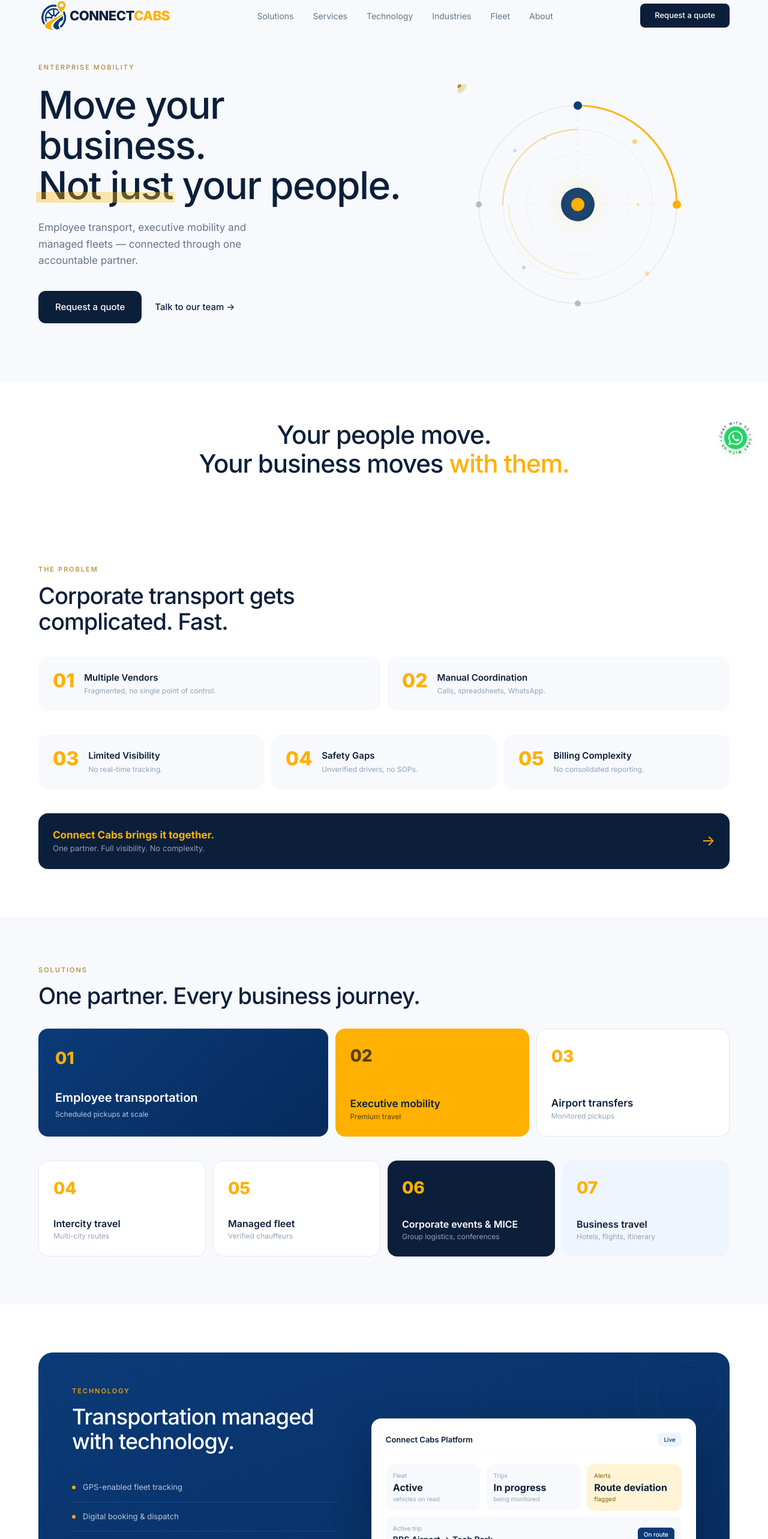
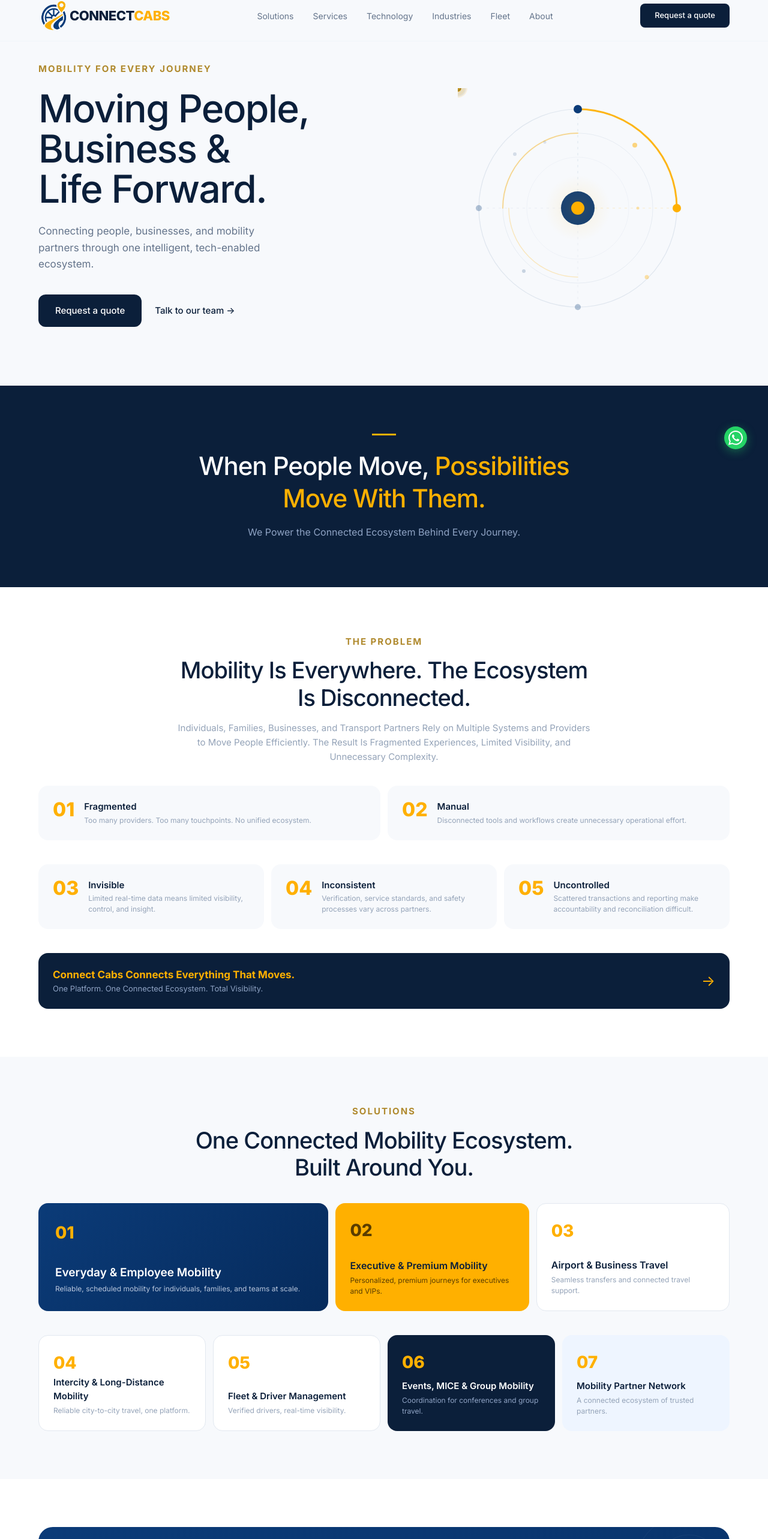
Before and after one commit to KharabelaParida/connectcabs-website, a Next.js app: page / in a window 1280 px wide. Shown: the part 16-2582 px from the top of the page at 60% size. Built offline with nearby package versions, Linux system fonts and the light colour scheme.

Commit message:
Update homepage copy: Transition Quote, Problem, Solutions, Technology sections + eyebrow label sync

```diff
--- a/src/app/page.tsx
+++ b/src/app/page.tsx
@@ -18,11 +18,7 @@
     <>
       <Navbar />
       <Hero />
-      <TransitionQuote
-        line1="Your people move."
-        line2="Your business moves"
-        highlight="with them."
-      />
+      <TransitionQuote/>
       <ProblemSection />
       <SolutionsBento />
       <TechnologySection />
--- a/src/components/Hero.tsx
+++ b/src/components/Hero.tsx
@@ -26,8 +26,8 @@
           <circle cx="315" cy="315" r="3.5" fill="#FFB000" />
         </svg>
         <FadeIn>
-          <span className="text-[11px] font-medium tracking-[2px] uppercase text-[var(--label-gold)] block mb-5">
-            Enterprise mobility
+          <span className="text-[15px] font-bold tracking-[2px] uppercase text-[var(--label-gold)] block mb-5">
+            Mobility for Every Journey
           </span>
         </FadeIn>
 
@@ -35,23 +35,10 @@
           {/* Left: copy */}
           <FadeIn>
             <h1 className="text-[42px] md:text-[56px] lg:text-[64px] font-medium leading-[1.05] tracking-tight text-[var(--dark)] mb-6">
-              Move your<br />business.<br />
-              <span className="relative inline-block">
-                Not just
-                <span
-                  className="absolute left-[-4px] right-[-4px] bottom-1 h-[18px] rounded-sm"
-                  style={{
-                    background: "linear-gradient(90deg, var(--gold), var(--bright-gold))",
-                    opacity: 0.35,
-                    zIndex: 0,
-                  }}
-                />
-              </span>{" "}
-              your people.
+              Moving People, Business &<br />Life Forward.<br />
             </h1>
             <p className="text-[var(--muted)] text-[17px] leading-relaxed mb-9 max-w-[420px]">
-              Employee transport, executive mobility and managed fleets — connected
-              through one accountable partner.
+              Connecting people, businesses, and mobility partners through one intelligent, tech-enabled ecosystem.
             </p>
             <div className="flex gap-3.5 flex-wrap items-center">
               <Link
--- a/src/components/ProblemSection.tsx
+++ b/src/components/ProblemSection.tsx
@@ -3,27 +3,34 @@
 import FadeIn from "./FadeIn";
 
 const problems = [
-  { n: "01", title: "Multiple Vendors", desc: "Fragmented, no single point of control." },
-  { n: "02", title: "Manual Coordination", desc: "Calls, spreadsheets, WhatsApp." },
-  { n: "03", title: "Limited Visibility", desc: "No real-time tracking." },
-  { n: "04", title: "Safety Gaps", desc: "Unverified drivers, no SOPs." },
-  { n: "05", title: "Billing Complexity", desc: "No consolidated reporting." },
+  { n: "01", title: "Fragmented", desc: "Too many providers. Too many touchpoints. No unified ecosystem." },
+  { n: "02", title: "Manual", desc: "Disconnected tools and workflows create unnecessary operational effort." },
+  { n: "03", title: "Invisible", desc: "Limited real-time data means limited visibility, control, and insight." },
+  { n: "04", title: "Inconsistent", desc: "Verification, service standards, and safety processes vary across partners." },
+  { n: "05", title: "Uncontrolled", desc: "Scattered transactions and reporting make accountability and reconciliation difficult." },
 ];
 
 export default function ProblemSection() {
   return (
     <section className="py-20">
       <div className="max-w-[1200px] mx-auto px-6">
+        <div className="text-center max-w-[700px] mx-auto mb-9">
           <FadeIn>
-          <span className="text-[11px] font-medium tracking-[2px] uppercase text-[var(--label-gold)] block mb-3.5">
-            The problem
+            <span className="text-[15px] font-bold tracking-[2px] uppercase text-[var(--label-gold)] block mb-3.5">
+              The Problem
             </span>
           </FadeIn>
           <FadeIn>
-          <h2 className="text-[28px] md:text-[34px] lg:text-[38px] font-medium tracking-tight text-[var(--dark)] mb-9 max-w-[480px] leading-[1.15]">
-            Corporate transport gets complicated. Fast.
+            <h2 className="text-[28px] md:text-[34px] lg:text-[38px] font-medium tracking-tight text-[var(--dark)] mb-4 leading-[1.2]">
+              Mobility Is Everywhere. The Ecosystem Is Disconnected.
             </h2>
           </FadeIn>
+          <FadeIn delay={0.1}>
+            <p className="text-[var(--muted-light)] text-[15px] leading-[1.6] text-center">
+              Individuals, Families, Businesses, and Transport Partners Rely on Multiple Systems and Providers to Move People Efficiently. The Result Is Fragmented Experiences, Limited Visibility, and Unnecessary Complexity.
+            </p>
+          </FadeIn>
+        </div>
 
         {/* Row 1: 2 cards */}
         <div className="grid grid-cols-1 sm:grid-cols-2 gap-3 mb-10">
@@ -67,10 +74,10 @@
             hover:-translate-y-1 transition-transform duration-300">
             <div>
               <div className="text-[var(--gold)] text-[17px] font-bold">
-                Connect Cabs brings it together.
+                Connect Cabs Connects Everything That Moves.
               </div>
               <div className="text-[var(--soft-navy)] text-[13px]">
-                One partner. Full visibility. No complexity.
+                One Platform. One Connected Ecosystem. Total Visibility.
               </div>
             </div>
             <span className="text-[var(--gold)] text-[24px] hidden sm:block">→</span>
--- a/src/components/SolutionsBento.tsx
+++ b/src/components/SolutionsBento.tsx
@@ -6,53 +6,55 @@
   return (
     <section id="solutions" className="py-20 bg-[var(--off-white)]">
       <div className="max-w-[1200px] mx-auto px-6">
+        <div className="text-center max-w-[700px] mx-auto mb-9">
           <FadeIn>
-          <span className="text-[11px] font-medium tracking-[2px] uppercase text-[var(--label-gold)] block mb-3.5">
+            <span className="text-[15px] font-bold tracking-[2px] uppercase text-[var(--label-gold)] block mb-3.5">
               Solutions
             </span>
           </FadeIn>
           <FadeIn>
-          <h2 className="text-[28px] md:text-[34px] lg:text-[38px] font-medium tracking-tight text-[var(--dark)] mb-8 leading-[1.15]">
-            One partner. Every business journey.
+            <h2 className="text-[28px] md:text-[34px] lg:text-[38px] font-medium tracking-tight text-[var(--dark)] mb-4 leading-[1.2]">
+              One Connected Mobility Ecosystem. Built Around You.
             </h2>
           </FadeIn>
+        </div>
 
         {/* Row 1: 3 cards */}
         <div className="grid grid-cols-1 md:grid-cols-[1.5fr_1fr_1fr] gap-3 mb-10">
           <FadeIn>
             <div
-              className="rounded-2xl p-7 min-h-[180px] flex flex-col justify-between
+              className="rounded-2xl p-7 min-h-[180px] flex flex-col justify-between text-left
                 hover:scale-[1.01] transition-transform duration-300"
               style={{ background: "linear-gradient(135deg, var(--navy), var(--deep-navy))" }}
             >
               <span className="text-[var(--gold)] text-[28px] font-extrabold">01</span>
               <div>
-                <div className="text-white text-[20px] font-semibold mb-1">Employee transportation</div>
-                <div className="text-[#B8C6DC] text-[12px]">Scheduled pickups at scale</div>
+                <div className="text-white text-[19px] font-semibold mb-1">Everyday & Employee Mobility</div>
+                <div className="text-[#B8C6DC] text-[12px]">Reliable, scheduled mobility for individuals, families, and teams at scale.</div>
               </div>
             </div>
           </FadeIn>
           <FadeIn delay={0.08}>
             <div
-              className="bg-[var(--gold)] rounded-2xl p-6 min-h-[180px] flex flex-col justify-between
+              className="bg-[var(--gold)] rounded-2xl p-6 min-h-[180px] flex flex-col justify-between text-left
                 hover:scale-[1.02] transition-transform duration-300"
             >
               <span className="text-[var(--dark-gold)] text-[28px] font-extrabold">02</span>
               <div>
-                <div className="text-[var(--dark)] text-[17px] font-semibold">Executive mobility</div>
-                <div className="text-[var(--dark-gold)] text-[12px]">Premium travel</div>
+                <div className="text-[var(--dark)] text-[16px] font-semibold mb-1">Executive & Premium Mobility</div>
+                <div className="text-[var(--dark-gold)] text-[12px]">Personalized, premium journeys for executives and VIPs.</div>
               </div>
             </div>
           </FadeIn>
           <FadeIn delay={0.16}>
             <div
-              className="bg-white border border-[var(--border)] rounded-2xl p-6 min-h-[180px] flex flex-col justify-between
+              className="bg-white border border-[var(--border)] rounded-2xl p-6 min-h-[180px] flex flex-col justify-between text-left
                 hover:scale-[1.02] transition-transform duration-300"
             >
               <span className="text-[var(--gold)] text-[28px] font-extrabold">03</span>
               <div>
-                <div className="text-[var(--dark)] text-[17px] font-semibold">Airport transfers</div>
-                <div className="text-[var(--muted-light)] text-[12px]">Monitored pickups</div>
+                <div className="text-[var(--dark)] text-[16px] font-semibold mb-1">Airport & Business Travel</div>
+                <div className="text-[var(--muted-light)] text-[12px]">Seamless transfers and connected travel support.</div>
               </div>
             </div>
           </FadeIn>
@@ -62,49 +64,49 @@
         <div className="grid grid-cols-1 sm:grid-cols-2 md:grid-cols-4 gap-3">
           <FadeIn>
             <div
-              className="bg-white border border-[var(--border)] rounded-2xl p-6 min-h-[160px] flex flex-col justify-between
+              className="bg-white border border-[var(--border)] rounded-2xl p-6 min-h-[160px] flex flex-col justify-between text-left
                 hover:scale-[1.02] transition-transform duration-300"
             >
               <span className="text-[var(--gold)] text-[28px] font-extrabold">04</span>
               <div>
-                <div className="text-[var(--dark)] text-[16px] font-semibold">Intercity travel</div>
-                <div className="text-[var(--muted-light)] text-[12px]">Multi-city routes</div>
+                <div className="text-[var(--dark)] text-[15px] font-semibold mb-1">Intercity & Long-Distance Mobility</div>
+                <div className="text-[var(--muted-light)] text-[12px]">Reliable city-to-city travel, one platform.</div>
               </div>
             </div>
           </FadeIn>
           <FadeIn delay={0.08}>
             <div
-              className="bg-white border border-[var(--border)] rounded-2xl p-6 min-h-[160px] flex flex-col justify-between
+              className="bg-white border border-[var(--border)] rounded-2xl p-6 min-h-[160px] flex flex-col justify-between text-left
                 hover:scale-[1.02] transition-transform duration-300"
             >
               <span className="text-[var(--gold)] text-[28px] font-extrabold">05</span>
               <div>
-                <div className="text-[var(--dark)] text-[16px] font-semibold">Managed fleet</div>
-                <div className="text-[var(--muted-light)] text-[12px]">Verified chauffeurs</div>
+                <div className="text-[var(--dark)] text-[15px] font-semibold mb-1">Fleet & Driver Management</div>
+                <div className="text-[var(--muted-light)] text-[12px]">Verified drivers, real-time visibility.</div>
               </div>
             </div>
           </FadeIn>
           <FadeIn delay={0.16}>
             <div
-              className="bg-[var(--dark)] rounded-2xl p-6 min-h-[160px] flex flex-col justify-between
+              className="bg-[var(--dark)] rounded-2xl p-6 min-h-[160px] flex flex-col justify-between text-left
                 hover:scale-[1.01] transition-transform duration-300"
             >
               <span className="text-[var(--gold)] text-[28px] font-extrabold">06</span>
               <div>
-                <div className="text-white text-[16px] font-semibold">Corporate events & MICE</div>
-                <div className="text-[var(--soft-navy)] text-[12px]">Group logistics, conferences</div>
+                <div className="text-white text-[15px] font-semibold mb-1">Events, MICE & Group Mobility</div>
+                <div className="text-[var(--soft-navy)] text-[12px]">Coordination for conferences and group travel.</div>
               </div>
             </div>
           </FadeIn>
           <FadeIn delay={0.24}>
             <div
-              className="bg-[var(--light-blue)] rounded-2xl p-6 min-h-[160px] flex flex-col justify-between
+              className="bg-[var(--light-blue)] rounded-2xl p-6 min-h-[160px] flex flex-col justify-between text-left
                 hover:scale-[1.02] transition-transform duration-300"
             >
               <span className="text-[var(--gold)] text-[28px] font-extrabold">07</span>
               <div>
-                <div className="text-[var(--dark)] text-[16px] font-semibold">Business travel</div>
-                <div className="text-[var(--muted-light)] text-[12px]">Hotels, flights, itinerary</div>
+                <div className="text-[var(--dark)] text-[15px] font-semibold mb-1">Mobility Partner Network</div>
+                <div className="text-[var(--muted-light)] text-[12px]">A connected ecosystem of trusted partners.</div>
               </div>
             </div>
           </FadeIn>
--- a/src/components/TechnologySection.tsx
+++ b/src/components/TechnologySection.tsx
@@ -3,12 +3,12 @@
 import FadeIn from "./FadeIn";
 
 const features = [
-  "GPS-enabled fleet tracking",
-  "Digital booking & dispatch",
-  "Real-time trip monitoring",
-  "Automated confirmations",
-  "Corporate account management",
-  "MIS reporting & analytics",
+  { title: "Real-Time Fleet Visibility", desc: "GPS-enabled tracking and live movement visibility across the network." },
+  { title: "Digital Booking & Dispatch", desc: "Streamlined booking, allocation, and dispatch through one connected platform." },
+  { title: "Live Trip Monitoring", desc: "Real-time oversight of journeys, schedules, and service performance." },
+  { title: "Automated Communication", desc: "Instant confirmations, updates, alerts, and notifications across every journey." },
+  { title: "Account & Mobility Management", desc: "Centralized management for individual, family, business, and corporate mobility needs." },
+  { title: "Data, MIS & Analytics", desc: "Actionable insights, performance dashboards, and consolidated reporting for better decisions." },
 ];
 
 export default function TechnologySection() {
@@ -22,22 +22,25 @@
           >
             {/* Left: headline + features */}
             <div>
-              <span className="text-[var(--gold)] text-[11px] font-medium tracking-[2px] uppercase block mb-3.5">
+              <span className="text-[var(--gold)] text-[15px] font-bold tracking-[2px] uppercase block mb-3.5">
                 Technology
               </span>
               <h2 className="text-white text-[24px] sm:text-[28px] md:text-[32px] lg:text-[36px] font-medium tracking-tight mb-8 leading-[1.15]">
-                Transportation managed with technology.
+                One Connected Layer for Every Mobility Journey.
               </h2>
               <div className="flex flex-col">
                 {features.map((f, i) => (
                   <div
                     key={i}
-                    className={`py-3.5 flex gap-3 items-center ${
+                    className={`py-3.5 flex gap-3 items-start ${
                       i < features.length - 1 ? "border-b border-white/[0.08]" : ""
                     }`}
                   >
-                    <div className="w-1.5 h-1.5 rounded-full bg-[var(--gold)] flex-none" />
-                    <span className="text-[#B8C6DC] text-[13px]">{f}</span>
+                    <div className="w-1.5 h-1.5 rounded-full bg-[var(--gold)] flex-none mt-2" />
+                    <div>
+                      <div className="text-white text-[14px] font-semibold mb-0.5">{f.title}</div>
+                      <div className="text-[#B8C6DC] text-[12px]">{f.desc}</div>
+                    </div>
                   </div>
                 ))}
               </div>
@@ -48,7 +51,6 @@
               className="bg-white rounded-2xl p-4 sm:p-5 md:p-6"
               style={{ boxShadow: "0 24px 64px rgba(0,0,0,0.25)" }}
             >
-              {/* Header */}
               <div className="flex justify-between items-center mb-3 sm:mb-4 pb-2.5 sm:pb-3 border-b border-[var(--off-white)]">
                 <span className="text-[var(--dark)] text-[12px] sm:text-[13px] font-semibold">Connect Cabs Platform</span>
                 <div className="bg-[var(--light-blue)] rounded-md px-2.5 py-1 text-[9px] sm:text-[10px] text-[var(--navy)] font-medium">
@@ -56,7 +58,6 @@
                 </div>
               </div>
 
-              {/* Stats row — 2 cols on mobile, 3 on sm+ */}
               <div className="grid grid-cols-2 sm:grid-cols-3 gap-1.5 sm:gap-2.5 mb-1.5 sm:mb-2.5">
                 <div className="bg-[var(--off-white)] rounded-lg sm:rounded-xl p-2.5 sm:p-3">
                   <div className="text-[var(--muted-light)] text-[9px] sm:text-[10px]">Fleet</div>
@@ -68,7 +69,6 @@
                   <div className="text-[var(--dark)] text-[14px] sm:text-[16px] font-bold">In progress</div>
                   <div className="text-[var(--muted-light)] text-[8px] sm:text-[10px]">being monitored</div>
                 </div>
-                {/* Alerts — full width on mobile, normal on sm+ */}
                 <div className="bg-[var(--light-gold)] rounded-lg sm:rounded-xl p-2.5 sm:p-3 col-span-2 sm:col-span-1">
                   <div className="text-[#8A5B00] text-[9px] sm:text-[10px]">Alerts</div>
                   <div className="text-[var(--dark)] text-[14px] sm:text-[16px] font-bold">Route deviation</div>
@@ -76,7 +76,6 @@
                 </div>
               </div>
 
-              {/* Trip detail */}
               <div className="bg-[var(--off-white)] rounded-lg sm:rounded-xl p-2.5 sm:p-3 mb-1.5 sm:mb-2.5">
                 <div className="flex justify-between items-center">
                   <div>
@@ -92,7 +91,6 @@
                 </div>
               </div>
 
-              {/* Bottom row */}
               <div className="grid grid-cols-2 gap-1.5 sm:gap-2">
                 <div className="bg-[var(--off-white)] rounded-lg sm:rounded-xl p-2.5 sm:p-3">
                   <div className="text-[var(--muted-light)] text-[9px] sm:text-[10px]">Driver</div>
@@ -105,7 +103,6 @@
               </div>
             </div>
 
-            {/* Decorative */}
             <svg className="absolute -top-8 -right-8 opacity-5 pointer-events-none" width="200" height="200">
               <circle cx="100" cy="100" r="90" fill="none" stroke="#fff" strokeWidth="1" />
               <circle cx="100" cy="100" r="55" fill="none" stroke="#fff" strokeWidth="1" />
--- a/src/components/TransitionQuote.tsx
+++ b/src/components/TransitionQuote.tsx
@@ -2,23 +2,18 @@
 
 import FadeIn from "./FadeIn";
 
-interface Props {
-  line1: string;
-  line2: string;
-  highlight: string;
-}
-
-export default function TransitionQuote({ line1, line2, highlight }: Props) {
+export default function TransitionQuote() {
   return (
-    <section className="py-16">
+    <section className="py-20 bg-[var(--dark)]">
       <div className="max-w-[1200px] mx-auto px-6">
         <FadeIn>
-          <div className="text-center">
-            <p className="text-[28px] md:text-[36px] lg:text-[42px] font-medium leading-[1.15] tracking-tight text-[var(--dark)]">
-              {line1}
+          <div className="text-center max-w-[700px] mx-auto">
+            <div className="w-10 h-[3px] bg-[var(--gold)] mx-auto mb-6" />
+            <p className="text-[28px] md:text-[36px] lg:text-[42px] font-medium leading-[1.3] tracking-tight text-white mb-4">
+              When People Move, <span className="text-[var(--gold)]">Possibilities Move With Them.</span>
             </p>
-            <p className="text-[28px] md:text-[36px] lg:text-[42px] font-medium leading-[1.15] tracking-tight text-[var(--dark)]">
-              {line2} <span className="text-[var(--gold)]">{highlight}</span>
+            <p className="text-[15px] md:text-[16px] font-normal text-[var(--soft-navy)]">
+              We Power the Connected Ecosystem Behind Every Journey.
             </p>
           </div>
         </FadeIn>
```
Also changed, not shown: src/app/globals.css (line endings or trailing spaces). Lines whose indentation alone changed are shown as unchanged.
